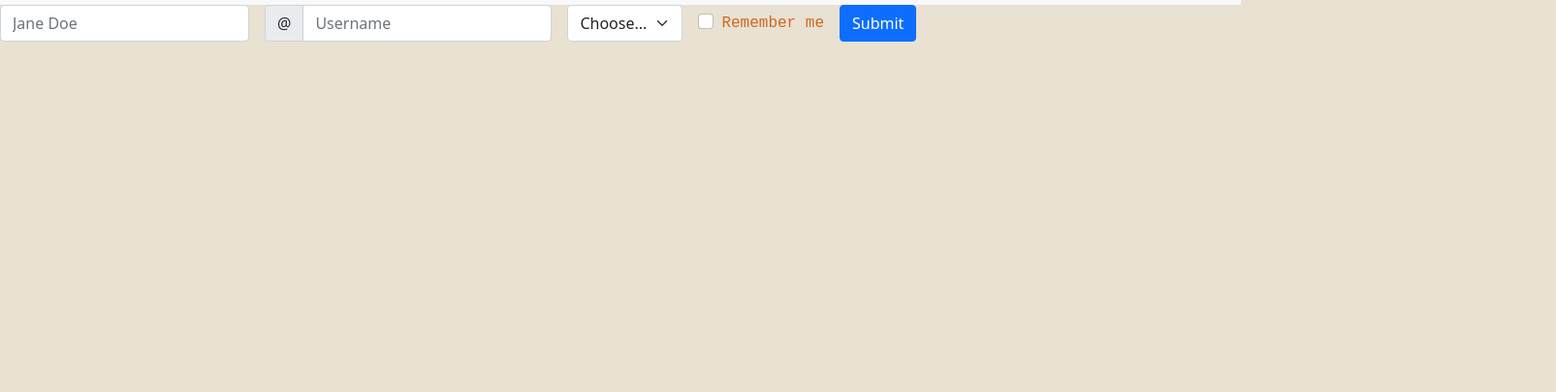
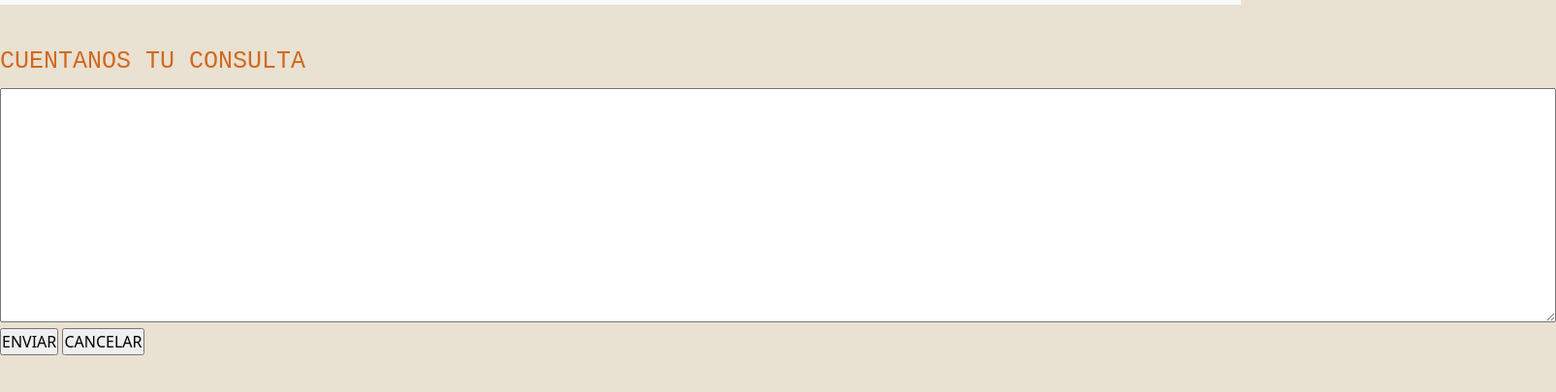
Before and after one commit to EstebanCasalotti/nuevo_repositorio, a plain HTML site: page pages/Contacto.html in a window 1280 px wide. Shown: the part 117-522 px from the top of the page at 97% size, 1605 px wide, since content can reach past the window. Drawn offline with nearby package versions, Linux system fonts and the light colour scheme.

```diff
--- a/pages/Contacto.html
+++ b/pages/Contacto.html
@@ -37,47 +37,16 @@
         </div>
       </nav>
 
-
-
       <main>
-        <form class="row gy-2 gx-3 align-items-center">
-            <div class="col-auto">
-              <label class="visually-hidden" for="autoSizingInput">Name</label>
-              <input type="text" class="form-control" id="autoSizingInput" placeholder="Jane Doe">
-            </div>
-            <div class="col-auto">
-              <label class="visually-hidden" for="autoSizingInputGroup">Username</label>
-              <div class="input-group">
-                <div class="input-group-text">@</div>
-                <input type="text" class="form-control" id="autoSizingInputGroup" placeholder="Username">
-              </div>
-            </div>
-            <div class="col-auto">
-              <label class="visually-hidden" for="autoSizingSelect">Preference</label>
-              <select class="form-select" id="autoSizingSelect">
-                <option selected>Choose...</option>
-                <option value="1">One</option>
-                <option value="2">Two</option>
-                <option value="3">Three</option>
-              </select>
-            </div>
-            <div class="col-auto">
-              <div class="form-check">
-                <input class="form-check-input" type="checkbox" id="autoSizingCheck">
-                <label class="form-check-label" for="autoSizingCheck">
-                  Remember me
-                </label>
-              </div>
-            </div>
-            <div class="col-auto">
-              <button type="submit" class="btn btn-primary">Submit</button>
-            </div>
-          </form>
+        <form action="">
+            <legend> CUENTANOS TU CONSULTA </legend>
+                <textarea name="contacto" id="contacto" cols="172" rows="10"></textarea>
+                <input type="submit" value="ENVIAR">
+                <input type="reset" value="CANCELAR">
+                <br>
+        </form>
 
       </main>
-
-
-
 
     <script src="https://cdn.jsdelivr.net/npm/bootstrap@5.0.2/dist/js/bootstrap.bundle.min.js" integrity="sha384-MrcW6ZMFYlzcLA8Nl+NtUVF0sA7MsXsP1UyJoMp4YLEuNSfAP+JcXn/tWtIaxVXM" crossorigin="anonymous"></script>
 </body>
```
